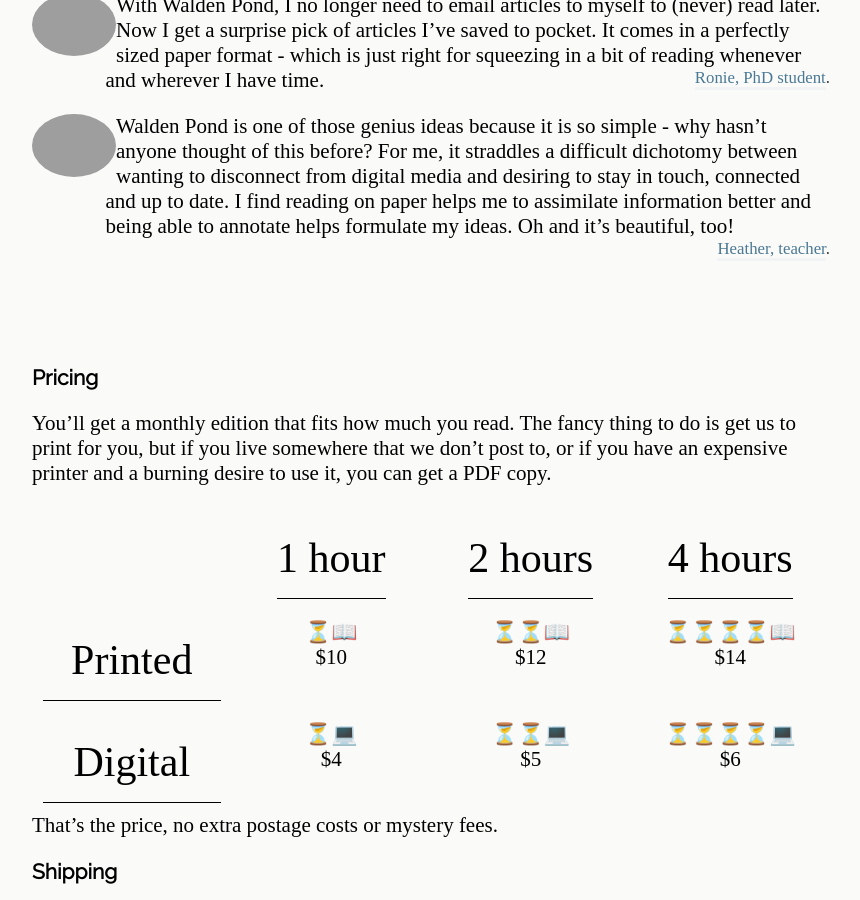
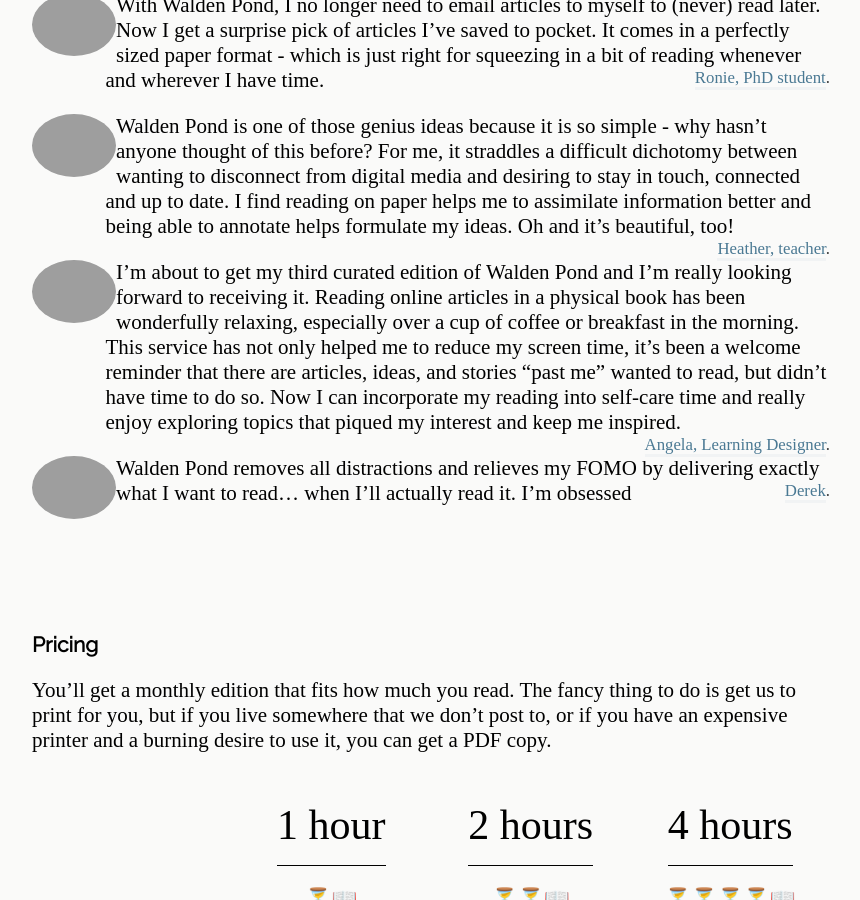
Before and after one commit to notionparallax/wp2frontEnd, a Jekyll site: the page built from index.md, in a window 1280 px wide and 900 px high, scrolled down 1370 px. Shown: the whole window, without its empty margins (209-1069 px from the left). Built offline with Jekyll 4.4.1, drawn with Linux system fonts in a browser that asks for light colours; some web fonts are replaced; comment, search, counter and statistics services are not loaded; grey boxes are pictures that could not be loaded.

Commit message:
add new blurbs

```diff
--- a/_includes/use_case.md
+++ b/_includes/use_case.md
@@ -1,7 +1,9 @@
 ## What people think
 
-- ![](./img/Jenn.jpg) When I cracked open my first edition I felt like it had been grown in a lab just for me. The perfect digital detox. <span class="testimonial-name">[Jenn, librarian](https://twitter.com/wateryone).</span>
+- ![](https://pbs.twimg.com/profile_images/1272358892144439296/zgL0RCw__400x400.jpg) When I cracked open my first edition I felt like it had been grown in a lab just for me. The perfect digital detox. <span class="testimonial-name">[Jenn, librarian](https://twitter.com/wateryone).</span>
 - ![](./img/ben.jpg) I take mine to a cafe, and leave my phone at home. If I take the phone it takes two hours to read, without the phone it takes an hour. If I try reading long articles on the Pocket app, I don't know how long it would take, I always get distracted! <span class="testimonial-name">[Ben, developer](https://twitter.com/notionparallax).</span>
 - ![](./img/julz.jpg) I read on a screen all day for work, so taking time to read on a physical zine custom curated by me makes my leisure reading really enjoyable. Great quality printing and integrates really well with my pocket. <span class="testimonial-name">Jülz, engineer.</span>
 - ![](https://pbs.twimg.com/profile_images/1049961165156159488/-CLBtk5Z_400x400.jpg) With Walden Pond, I no longer need to email articles to myself to (never) read later. Now I get a surprise pick of articles I've saved to pocket. It comes in a perfectly sized paper format - which is just right for squeezing in a bit of reading whenever and wherever I have time. <span class="testimonial-name">[Ronie, PhD student](https://twitter.com/RonieWalters).</span>
 - ![](https://pbs.twimg.com/profile_images/1260675067601657856/n64Ef2st_400x400.jpg) Walden Pond is one of those genius ideas because it is so simple - why hasn't anyone thought of this before? For me, it straddles a difficult dichotomy between wanting to disconnect from digital media and desiring to stay in touch, connected and up to date. I find reading on paper helps me to assimilate information better and being able to annotate helps formulate my ideas. Oh and it's beautiful, too! <span class="testimonial-name">[Heather, teacher](https://twitter.com/he4therlouise).</span>
+- ![](https://pbs.twimg.com/profile_images/970835043554856960/6lr_2cbH_400x400.jpg) I'm about to get my third curated edition of Walden Pond and I'm really looking forward to receiving it. Reading online articles in a physical book has been wonderfully relaxing, especially over a cup of coffee or breakfast in the morning. This service has not only helped me to reduce my screen time, it's been a welcome reminder that there are articles, ideas, and stories "past me" wanted to read, but didn't have time to do so. Now I can incorporate my reading into self-care time and really enjoy exploring topics that piqued my interest and keep me inspired. <span class="testimonial-name">[Angela, Learning Designer](https://twitter.com/angelajgreco).</span>
+- ![](https://pbs.twimg.com/profile_images/946097475156189185/qt7YBjTM_400x400.jpg) Walden Pond removes all distractions and relieves my FOMO by delivering exactly what I want to read... when I'll actually read it. I'm obsessed <span class="testimonial-name">[Derek](https://twitter.com/derekflanz).</span>
```
